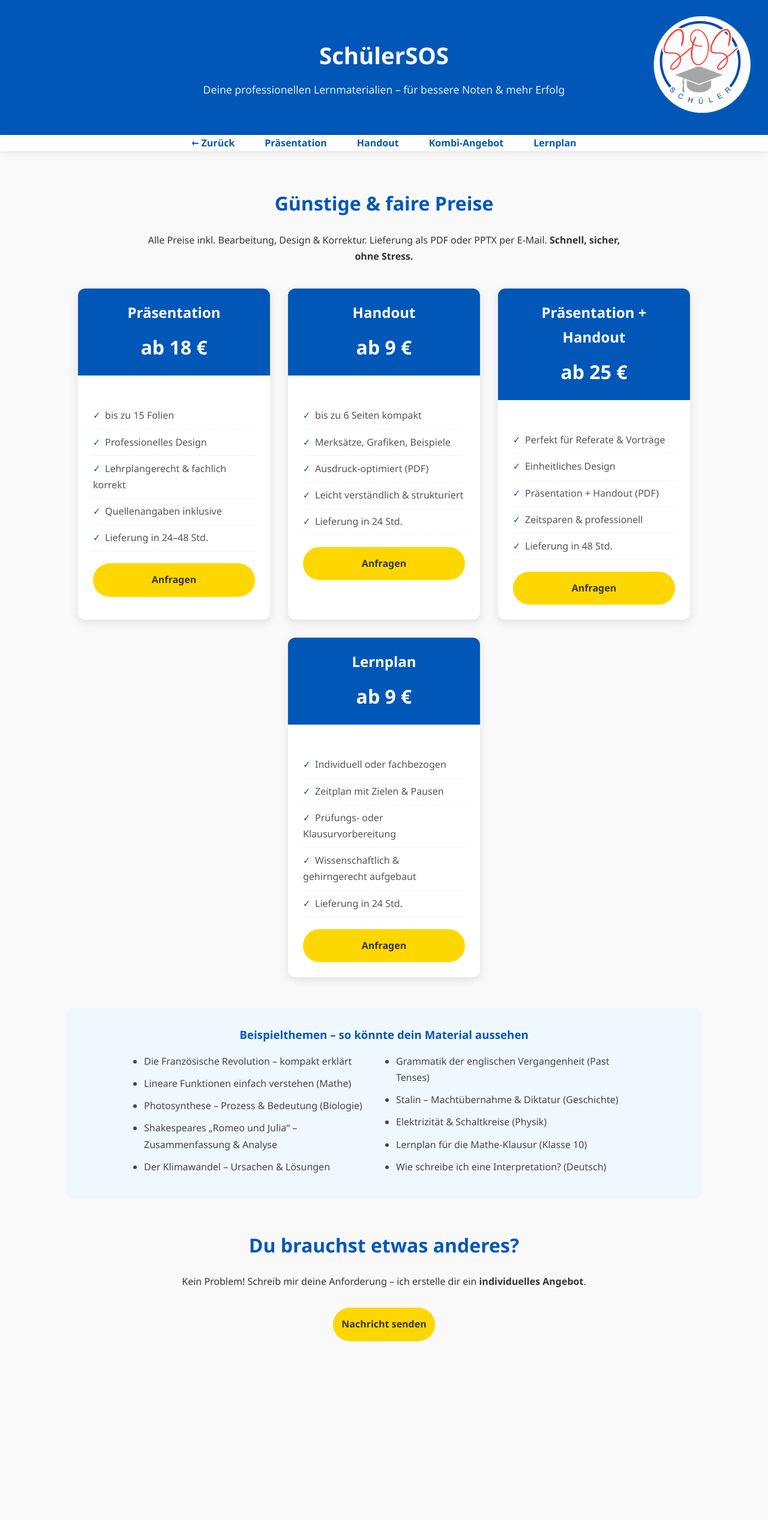
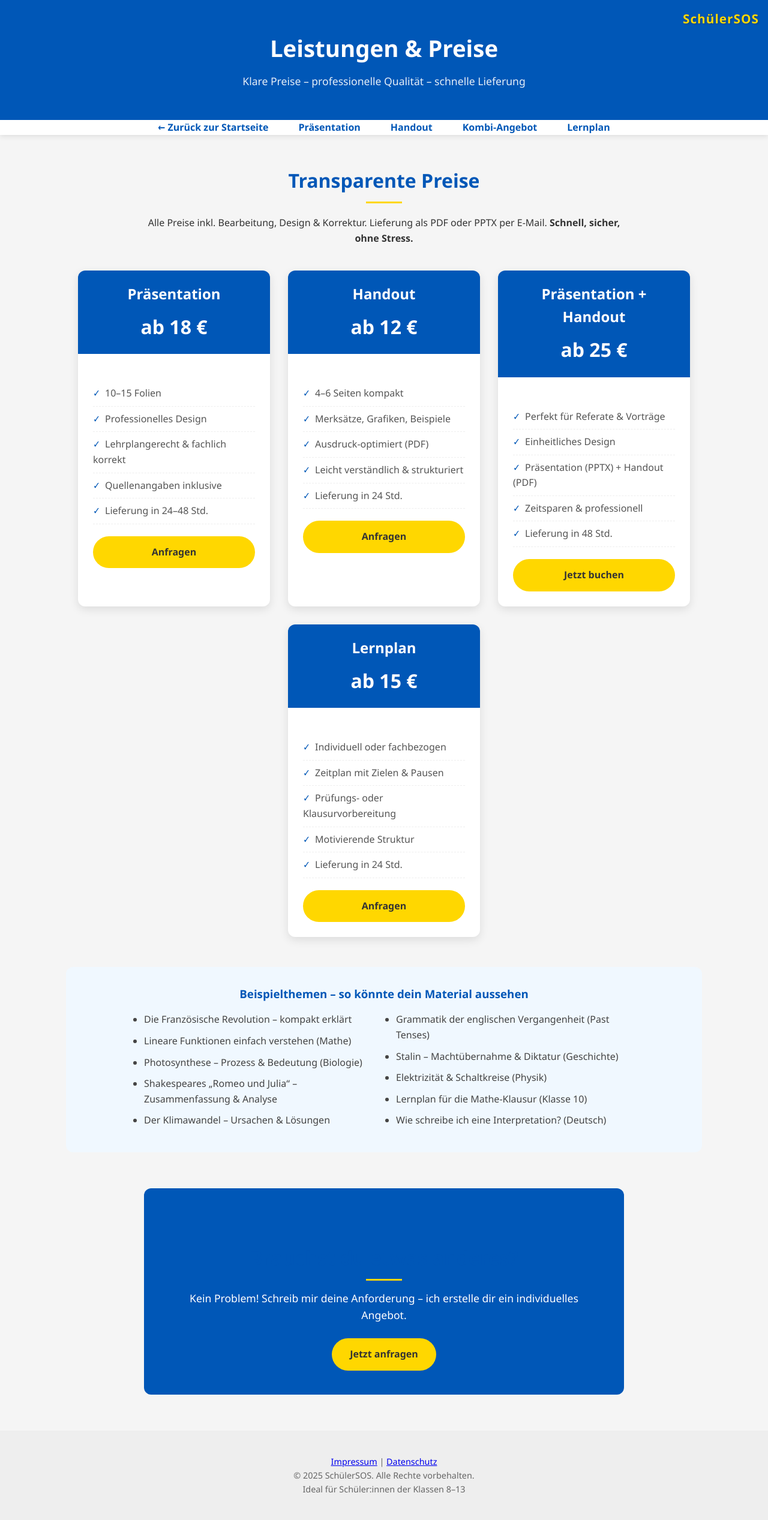
Before and after one commit to pa-sch22/SchuelerSOS, a plain HTML site: page leistungen.html in a window 1280 px wide. Shown: the whole page at 60% size. Before the commit the page ends 2296 px from the top, so only its background shows below. Drawn offline with Linux system fonts and the light colour scheme.

Commit message:
Update leistungen.html

```diff
--- a/leistungen.html
+++ b/leistungen.html
@@ -7,6 +7,7 @@
     <meta name="description" content="Klare Preise für Präsentationen, Handouts & Lernpläne. Professionell, schnell, günstig. Ideal für Schüler:innen.">
 
     <style>
+        /* Globale Styles */
         * {
             margin: 0;
             padding: 0;
@@ -15,16 +16,18 @@
 
         body {
             font-family: 'Segoe UI', Tahoma, Geneva, Verdana, sans-serif;
-            background-color: #f9f9f9;
+            background-color: #f5f5f5; /* Hellgrau wie gewünscht */
             color: #333;
-            line-height: 1.7;
+            line-height: 1.6;
         }
 
+        /* Header mit Logo oben rechts */
         header {
             background: #0057b7;
             color: white;
             text-align: center;
             padding: 50px 20px;
+            position: relative;
         }
 
         header h1 {
@@ -39,18 +42,29 @@
             font-size: 1.1rem;
         }
 
+        /* Logo oben rechts */
+        .logo {
+            position: absolute;
+            top: 15px;
+            right: 15px;
+            font-weight: bold;
+            color: #ffd700;
+            font-size: 1.3rem;
+            letter-spacing: 1px;
+            text-shadow: 1px 1px 3px rgba(0,0,0,0.3);
+        }
+
+        /* Navigation */
         nav {
             background: white;
             box-shadow: 0 2px 10px rgba(0,0,0,0.1);
-            position: sticky;
-            top: 0;
-            z-index: 100;
         }
 
         nav ul {
             display: flex;
             justify-content: center;
             list-style: none;
+            flex-wrap: wrap;
         }
 
         nav a {
@@ -66,9 +80,10 @@
             background-color: #f0f8ff;
         }
 
+        /* Hauptinhalt */
         main {
             max-width: 1100px;
-            margin: 60px auto;
+            margin: 40px auto;
             padding: 0 20px;
         }
 
@@ -76,12 +91,13 @@
             text-align: center;
             font-size: 2rem;
             color: #0057b7;
-            margin: 40px 0 20px;
+            margin: 50px 0 20px;
             position: relative;
         }
 
         h2::after {
-                display: block;
+            content: '';
+            display: block;
             width: 60px;
             height: 3px;
             background: #ffd700;
@@ -192,53 +208,117 @@
             margin-bottom: 10px;
             color: #444;
         }
-    padding: 40px 20px;
+
+        /* Call to Action */
+        .cta-box {
+            text-align: center;
+            background: #0057b7;
+            color: white;
+            padding: 40px;
+            border-radius: 12px;
+            margin: 60px auto;
+            max-width: 800px;
+        }
+
+        .cta-box h2 {
+            margin-bottom: 15px;
+        }
+
+        .cta-box p {
+            font-size: 1.1rem;
+            margin: 15px 0;
+        }
+
+        .btn-cta {
+            display: inline-block;
+            background: #ffd700;
+            color: #333;
+            padding: 14px 30px;
+            margin-top: 10px;
+            border-radius: 50px;
+            text-decoration: none;
+            font-weight: bold;
+            transition: all 0.3s ease;
+        }
+
+        .btn-cta:hover {
+            background: #e6c200;
+            transform: scale(1.05);
+        }
+
+        /* Footer zentriert & hellgrau */
+        footer {
+            text-align: center;
+            padding: 40px 20px;
             color: #666;
-            font-size: 0.9rem;
             background: #eee;
             margin-top: 60px;
+            font-size: 0.9rem;
         }
 
+        .footer-container {
+            text-align: center;
+        }
+
+        /* RESPONSIVE DESIGN */
         @media (max-width: 768px) {
+            header h1 {
+                font-size: 2rem;
+            }
+            nav ul {
+                flex-direction: column;
+                text-align: center;
+            }
+            nav a {
+                display: block;
+                padding: 12px;
+            }
             .examples ul {
                 column-count: 1;
             }
             .card {
                 width: 100%;
             }
-{
-            font-family: 'Segoe UI', Tahoma, Geneva, Verdana, sans-serif;
-            background-color: #f5f5f5; /* Hellgrauer Hintergrund */
-            color: #333;
-            line-height: 1.6;
+            .logo {
+                font-size: 1.1rem;
+                top: 10px;
+                right: 10px;
+            }
+        }
+
+        @media (max-width: 480px) {
+            header {
+                padding: 40px 15px;
+            }
+            header h1 {
+                font-size: 1.8rem;
+            }
+            main {
+                padding: 0 15px;
+            }
+            .cta-box {
+                padding: 30px 20px;
+            }
+            footer {
+                padding: 30px 15px;
+                font-size: 0.85rem;
+            }
+        }
     </style>
 </head>
 <body>
 
-        <!-- Header mit Bild-Logo oben rechts -->
-<header style="background: #0057b7; /* Starkes Blau – Vertrauen */; color: white; text-align: center; padding: 60px 20px; position: relative;">
+    <!-- Header -->
+    <header>
+        <div class="logo">SchülerSOS</div>
+        <h1>Leistungen & Preise</h1>
+        <p>Klare Preise – professionelle Qualität – schnelle Lieferung</p>
+    </header>
 
-    <!-- Bild-Logo oben rechts -->
-    <div style="
-        position: absolute;
-        top: 15px;
-        right: 15px;">
-        <img src="logo.png" style="
-            height: 200px;
-            border-radius: 8px;
-	 box-shadow: 0 0px 00px rgba(0,0,0,0.2);">
-
-    </div>
-
-    <!-- Überschrift bleibt zentriert -->
-    <h1>SchülerSOS</h1>
-    <p>Deine professionellen Lernmaterialien – für bessere Noten & mehr Erfolg</p>
-
-</header>
-
+    <!-- Navigation -->
     <nav>
         <ul>
-            <li><a href="index.html">← Zurück</a></li>
+            <li><a href="index.html">← Zurück zur Startseite</a></li>
             <li><a href="#präsentation">Präsentation</a></li>
             <li><a href="#handout">Handout</a></li>
             <li><a href="#kombi">Kombi-Angebot</a></li>
@@ -246,9 +326,10 @@
         </ul>
     </nav>
 
+    <!-- Hauptinhalt -->
     <main>
 
-        <h2>Günstige & faire Preise</h2>
+        <h2>Transparente Preise</h2>
         <p style="text-align: center; max-width: 800px; margin: 0 auto 40px;">
             Alle Preise inkl. Bearbeitung, Design & Korrektur. Lieferung als PDF oder PPTX per E-Mail.
             <strong>Schnell, sicher, ohne Stress.</strong>
@@ -264,7 +345,7 @@
                 </div>
                 <div class="card-body">
                     <ul>
-                        <li>bis zu 15 Folien</li>
+                        <li>10–15 Folien</li>
                         <li>Professionelles Design</li>
                         <li>Lehrplangerecht & fachlich korrekt</li>
                         <li>Quellenangaben inklusive</li>
@@ -278,11 +359,11 @@
             <div class="card" id="handout">
                 <div class="card-header">
                     <h3>Handout</h3>
-                    <div class="price">ab 9 €</div>
+                    <div class="price">ab 12 €</div>
                 </div>
                 <div class="card-body">
                     <ul>
-                        <li>bis zu 6 Seiten kompakt</li>
+                        <li>4–6 Seiten kompakt</li>
                         <li>Merksätze, Grafiken, Beispiele</li>
                         <li>Ausdruck-optimiert (PDF)</li>
                         <li>Leicht verständlich & strukturiert</li>
@@ -302,28 +383,30 @@
                     <ul>
                         <li>Perfekt für Referate & Vorträge</li>
                         <li>Einheitliches Design</li>
-                        <li>Präsentation  + Handout (PDF)</li>
+                        <li>Präsentation (PPTX) + Handout (PDF)</li>
                         <li>Zeitsparen & professionell</li>
                         <li>Lieferung in 48 Std.</li>
                     </ul>
-                    <a href="anfrage.html" class="btn">Anfragen</a>                </div>
+                    <a href="anfrage.html" class="btn">Jetzt buchen</a>
+                </div>
             </div>
 
             <!-- Lernplan -->
             <div class="card" id="lernplan">
                 <div class="card-header">
                     <h3>Lernplan</h3>
-                    <div class="price">ab 9 €</div>
+                    <div class="price">ab 15 €</div>
                 </div>
                 <div class="card-body">
                     <ul>
                         <li>Individuell oder fachbezogen</li>
                         <li>Zeitplan mit Zielen & Pausen</li>
                         <li>Prüfungs- oder Klausurvorbereitung</li>
-                        <li>Wissenschaftlich & gehirngerecht aufgebaut</li>
+                        <li>Motivierende Struktur</li>
                         <li>Lieferung in 24 Std.</li>
                     </ul>
-                   <a href="anfrage.html" class="btn">Anfragen</a>                </div>
+                    <a href="anfrage.html" class="btn">Anfragen</a>
+                </div>
             </div>
 
         </div>
@@ -346,16 +429,22 @@
         </div>
 
         <!-- Call to Action -->
-        <div style="text-align: center; margin: 50px 0;">
-            <h2>Du brauchst etwas anderes?</h2>
-            <p style="max-width: 700px; margin: 20px auto;">Kein Problem! Schreib mir deine Anforderung – ich erstelle dir ein <strong>individuelles Angebot</strong>.</p>
-            <a href="mailto:pa.schuhmann@gmail.com ?subject=Individuelle Anfrage" class="btn" style="display: inline-block; margin-top: 10px;">Nachricht senden</a>
+        <div class="cta-box">
+            <h2>Brauchst du etwas anderes?</h2>
+            <p>Kein Problem! Schreib mir deine Anforderung – ich erstelle dir ein individuelles Angebot.</p>
+            <a href="anfrage.html" class="btn-cta">Jetzt anfragen</a>
         </div>
 
     </main>
 
-
-
+    <!-- Footer -->
+    <footer>
+        <div class="footer-container">
+            <p><a href="impressum.html">Impressum</a> | <a href="datenschutz.html">Datenschutz</a></p>
+            <p>&copy; 2025 SchülerSOS. Alle Rechte vorbehalten.</p>
+            <p>Ideal für Schüler:innen der Klassen 8–13</p>
+        </div>
+    </footer>
 
 </body>
 </html>
```
